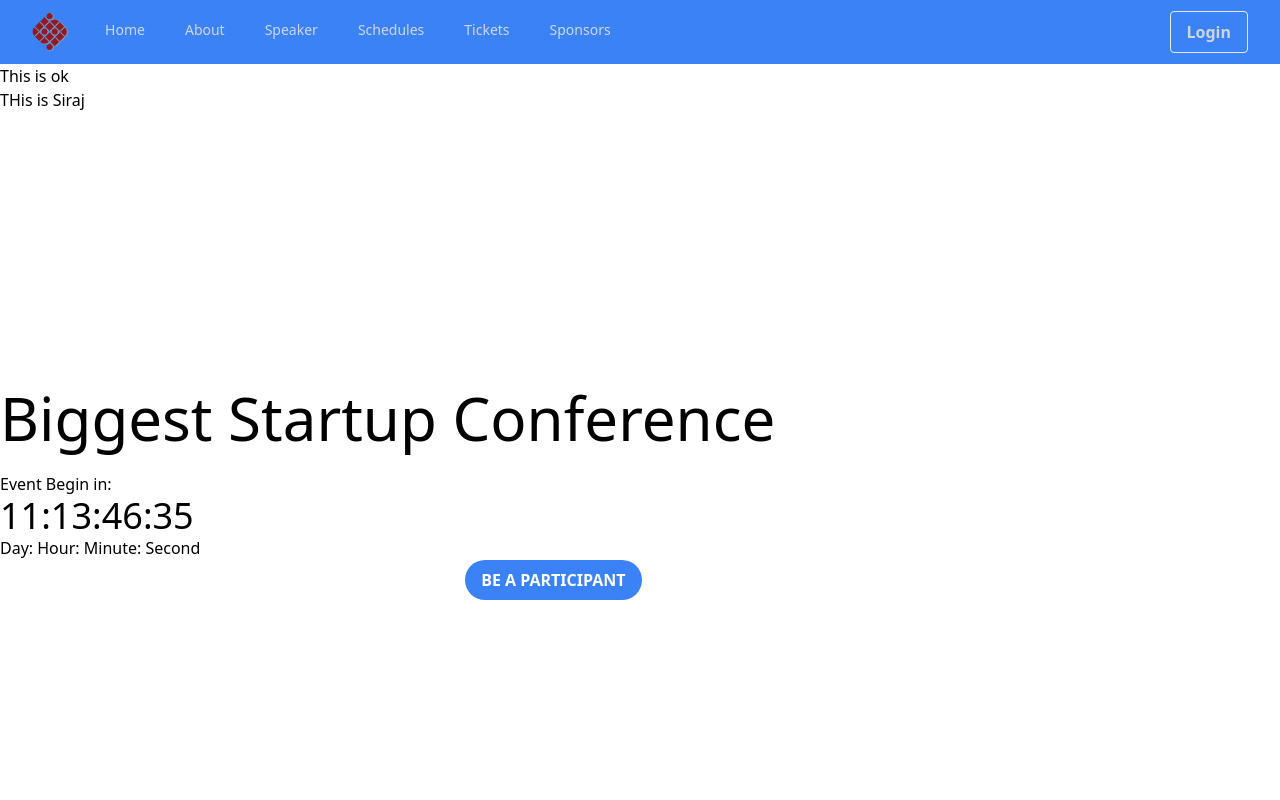
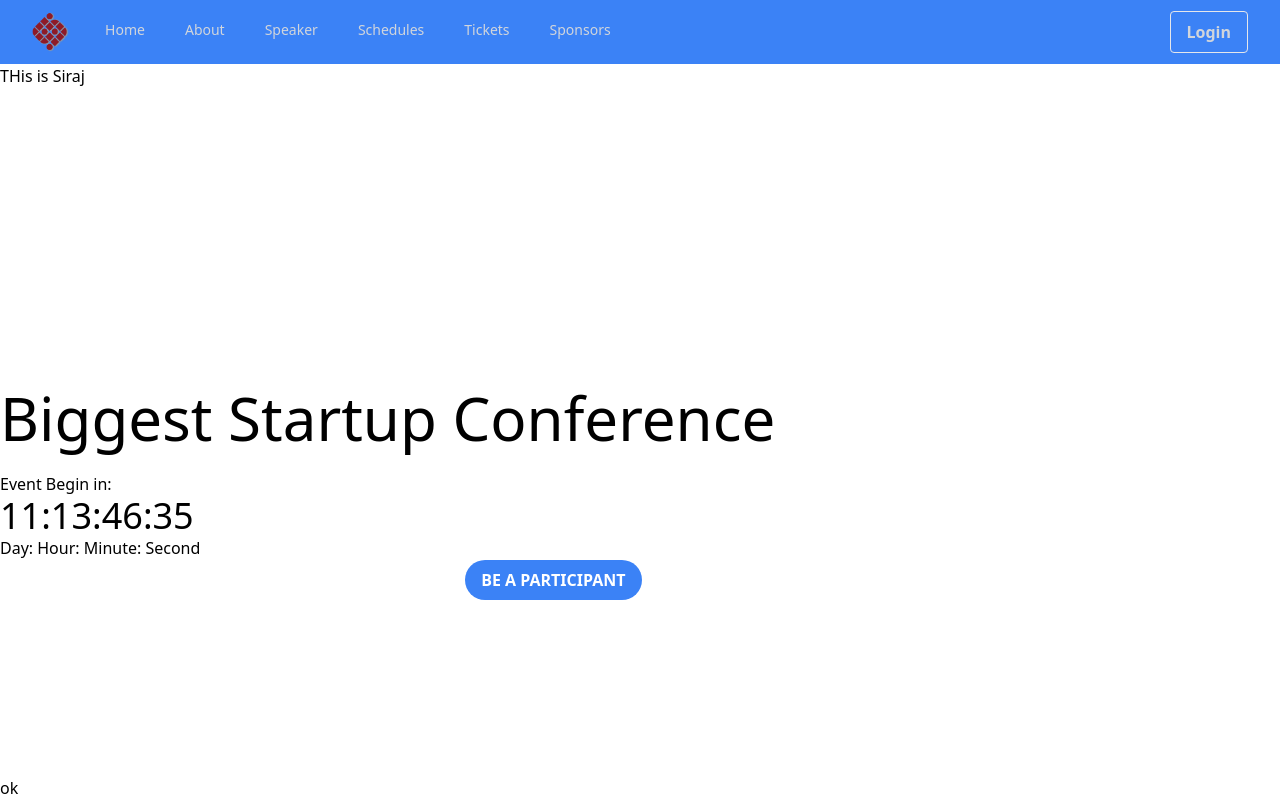
Before and after one commit to dipraj-howlader/conference-fullstack-client, a React (Create React App) app: page / in a window 1280 px wide. Built offline with nearby package versions, Linux system fonts and the light colour scheme.

Commit message:
chg some

```diff
--- /dev/null
+++ b/src/Components/Home/Services/Service.css
@@ -0,0 +1,3 @@
+.service-container{
+    position:static;
+}
--- a/src/Components/Home/Services/Services.js
+++ b/src/Components/Home/Services/Services.js
@@ -1,9 +1,10 @@
 import React from 'react';
+import './Service.css';
 
 const Services = () => {
     return (
-        <div>
-            <h1 style={{position:'block'}}>This is ok</h1>
+        <div className="service-container">
+            <h1></h1>
             <h6>THis is Siraj</h6>
         </div>
     );
--- a/src/Components/Home/Slider/Slider.css
+++ b/src/Components/Home/Slider/Slider.css
@@ -20,7 +20,7 @@
 
   @keyframes display {
     0% {
-      transform: translateX(200px);
+      transform: translateX(0px);
       opacity: 0;
     }
     10% {
@@ -32,11 +32,11 @@
       opacity: 1;
     }
     30% {
-      transform: translateX(-200px);
+      transform: translateX(0px);
       opacity: 0;
     }
     100% {
-      transform: translateX(-200px);
+      transform: translateX(0px);
       opacity: 0;
     }
   }
--- /dev/null
+++ b/src/Components/Home/Something/Something.js
@@ -0,0 +1,11 @@
+import React from 'react';
+
+const Something = () => {
+    return (
+        <div style={{position:'absolute',bottom:'0px'}}>
+            <h1>ok</h1>
+        </div>
+    );
+};
+
+export default Something;
--- a/src/Screens/HomePage/HomePage.js
+++ b/src/Screens/HomePage/HomePage.js
@@ -2,6 +2,7 @@ import React from 'react';
 import Navvbarr from '../../Components/Home/Navvbarr/Navvbarr';
 import Services from '../../Components/Home/Services/Services';
 import Slider from '../../Components/Home/Slider/Slider';
+import Something from '../../Components/Home/Something/Something';
 
 const HomePage = () => {
     return (
@@ -9,6 +10,7 @@ const HomePage = () => {
             <Navvbarr></Navvbarr>
             <Slider></Slider>
             <Services></Services>
+            <Something></Something>
         </div>
     );
 };
```
